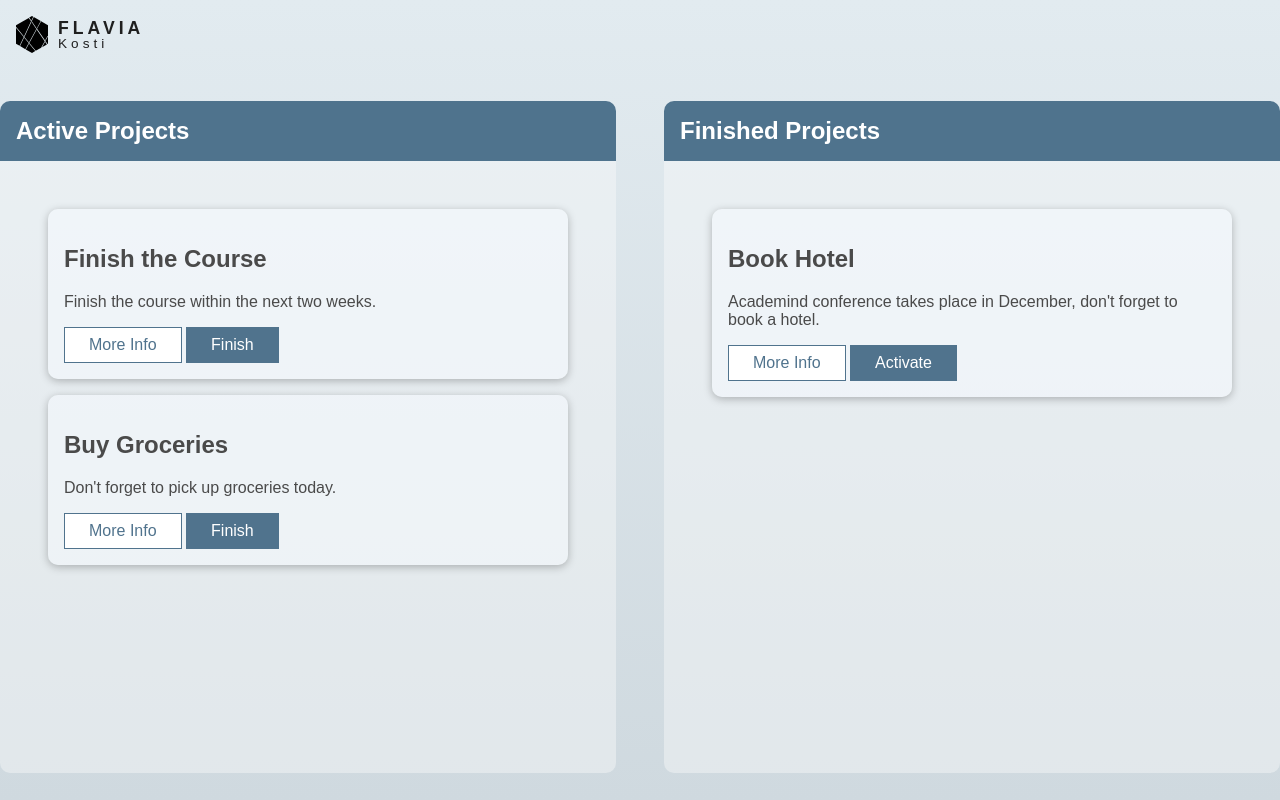
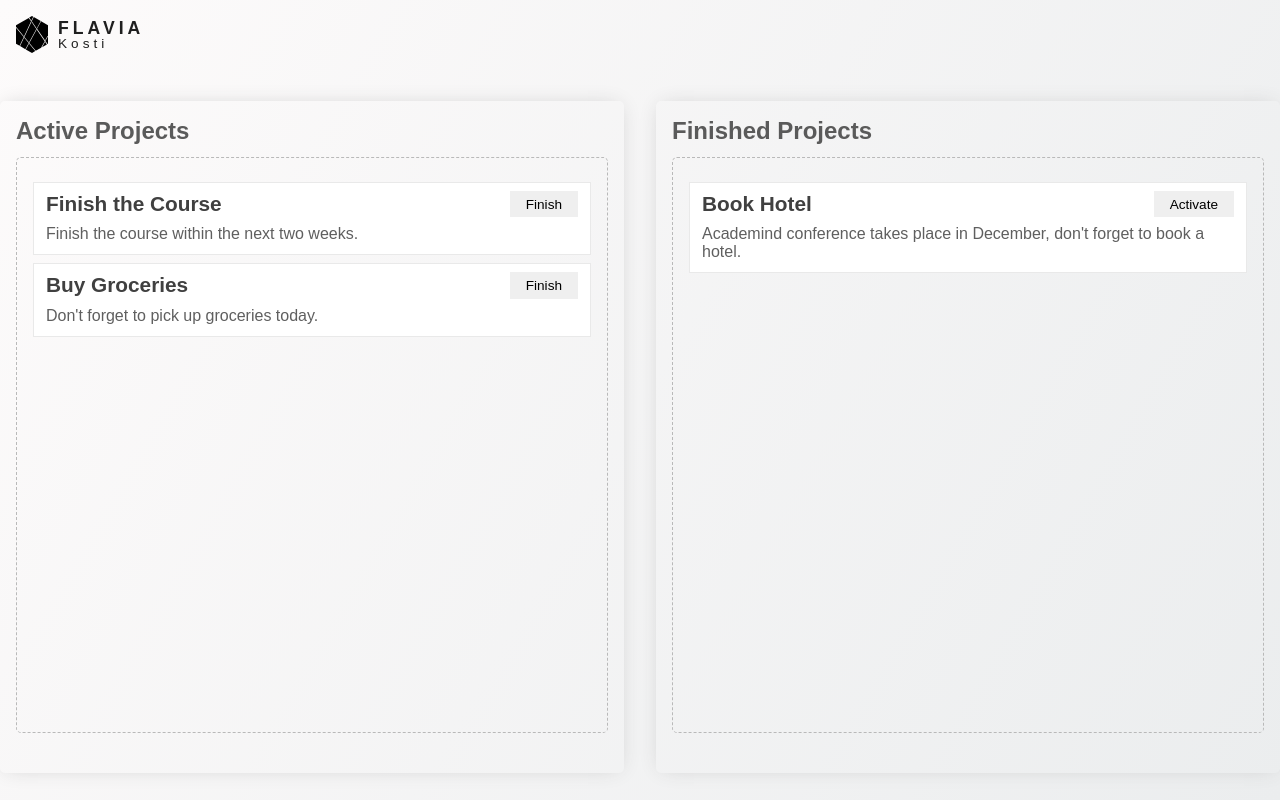
Before and after one commit to flavia3107/javascript-project-board, a plain HTML site: page index.html in a window 1280 px wide. Drawn offline with Linux system fonts and the light colour scheme.

Commit message:
Classes: Re-design

```diff
--- a/assets/styles/app.css
+++ b/assets/styles/app.css
@@ -10,7 +10,7 @@ html {
 
 body {
   margin: 0;
-  background-image: linear-gradient(to top, #cfd9df 0%, #e2ebf0 100%);
+  background-image: linear-gradient(120deg, #fdfbfb, #ebedee);
   height: 100%;
 }
 
@@ -25,40 +25,51 @@ body {
 
 ul {
   list-style: none;
-  margin: 0;
-  padding: 0;
+  margin: 1rem;
+  padding: 1rem;
+  height: calc(100% - 6rem);
+  overflow: auto;
+  box-sizing: border-box;
+  border-radius: 5px;
+  border: 1.5px dashed #b9b9b9;
 }
 
 li {
-  margin: 1rem 0;
-  color: #4a4a4a;
+  margin: 0.5rem 0;
+  background: #fff;
+  border: 1px solid #e9e9e9;
+  padding: 0.5rem 0.75rem 0.2rem;
+  cursor: grab;
 }
 
 section {
   width: 100%;
   max-width: 40rem;
-  border-radius: 10px;
-  background-color: #fafafa69;
+  height: 100%;
+  overflow: hidden;
+  box-shadow: 0 0 1.25rem -0.375rem #c7c7c7;
+  border-radius: 5px;
 }
 
-section ul {
-  padding: 2rem 3rem;
-  height: calc(100% - 5rem);
-  overflow: auto;
+li h2 {
+  margin: 0;
+  color: #404040;
+  display: flex;
+  align-items: center;
+  justify-content: space-between;
+  font-size: 1.3rem;
+}
+
+li p {
+  margin: 0.5rem 0;
+  color: #5f5f5f;
 }
 
 button {
-  font: inherit;
-  background: #50738d;
-  color: white;
-  border: 1px solid #50738d;
-  padding: 0.5rem 1.5rem;
+  border: none;
+  padding: 0.35rem 1rem;
   cursor: pointer;
-}
-
-button.alt {
-  background: white;
-  color: #50738d;
+  font-size: 0.85rem;
 }
 
 button:focus {
@@ -72,34 +83,22 @@ button:active {
   color: white;
 }
 
-.card {
-  border-radius: 10px;
-  box-shadow: 0 2px 8px rgba(0, 0, 0, 0.26);
-  padding: 1rem;
-  background: #f6fbff78;
-  cursor: grab;
-}
-
 section > header {
-  background: #4f738d;
-  padding: 1rem;
-  display: flex;
-  justify-content: space-between;
-  align-items: center;
-  border-top-right-radius: 10px;
-  border-top-left-radius: 10px;
+  height: 2.5rem;
+  padding: 1rem 1rem 0;
 }
 
 section header h2 {
-  color: white;
+  color: #5a5a5a;
   margin: 0;
+  text-transform: capitalize;
 }
 
 .project-container {
   display: flex;
   justify-content: center;
   height: calc(100% - 8rem);
-  gap: 3rem;
+  gap: 2rem;
 }
 
 .logo {
--- a/index.html
+++ b/index.html
@@ -20,10 +20,6 @@
       </div>
     </a>
   </header>
-  <template id="tooltip">
-    <h2>More Info</h2>
-    <p></p>
-  </template>
   <div class="project-container">
     <section id="active-projects">
       <header>
@@ -32,16 +28,13 @@
       <ul>
         <li id="p1" data-extra-info="Got lifetime access, but would be nice to finish it soon!" class="card"
           draggable="true">
-          <h2>Finish the Course</h2>
+          <h2>Finish the Course <button>Finish</button>
+          </h2>
           <p>Finish the course within the next two weeks.</p>
-          <button class="alt">More Info</button>
-          <button>Finish</button>
         </li>
         <li id="p2" data-extra-info="Not really a business topic but still important." class="card" draggable="true">
-          <h2>Buy Groceries</h2>
+          <h2>Buy Groceries <button>Finish</button> </h2>
           <p>Don't forget to pick up groceries today.</p>
-          <button class="alt">More Info</button>
-          <button>Finish</button>
         </li>
       </ul>
     </section>
@@ -51,13 +44,11 @@
       </header>
       <ul>
         <li id="p3" data-extra-info="Super important conference! Fictional but still!" class="card" draggable="true">
-          <h2>Book Hotel</h2>
+          <h2>Book Hotel <button>Activate</button> </h2>
           <p>
             Academind conference takes place in December, don't forget to book a
             hotel.
           </p>
-          <button class="alt">More Info</button>
-          <button>Activate</button>
         </li>
       </ul>
     </section>
```
Also changed, not shown: assets/old-p2.png (added).
